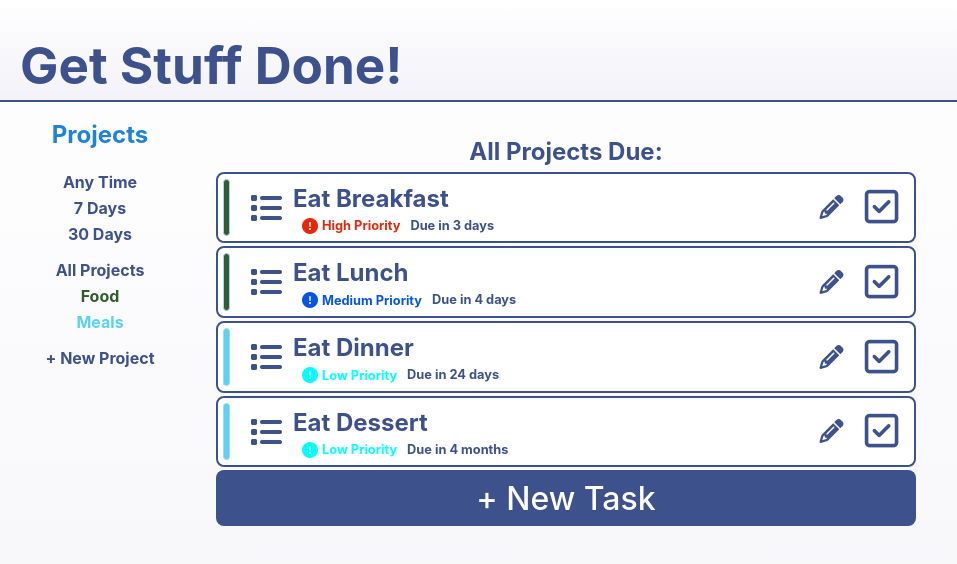
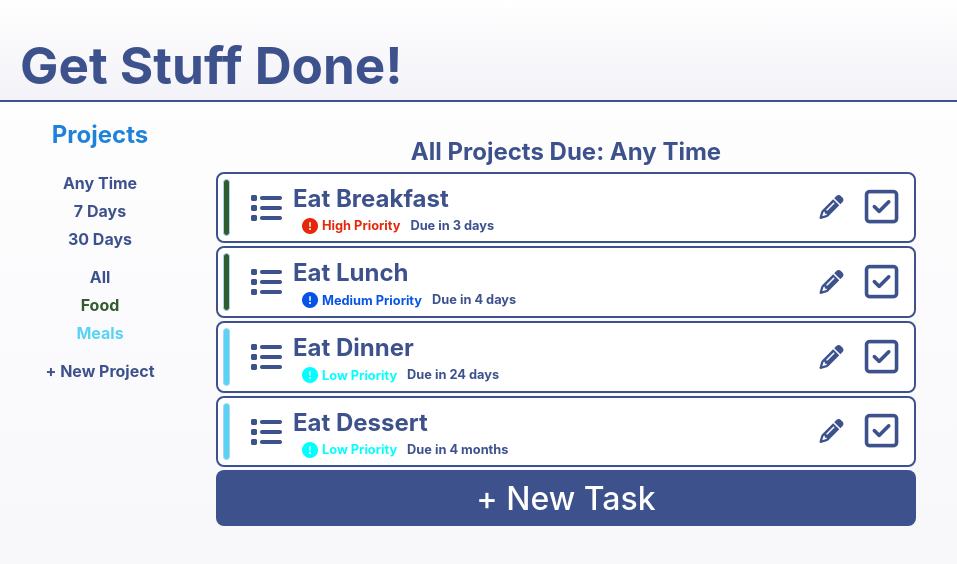
Before and after one commit to RinkM/Odin11-ToDoList-Vite, a React (Vite) app: page / in a window 1280 px wide. Shown: the top 564 px of the page, without its empty margins (0-957 px from the left). Built offline with nearby package versions, Linux system fonts and the light colour scheme.

Commit message:
header text change, fixes filter btns highlight

```diff
--- a/src/DisplayList.jsx
+++ b/src/DisplayList.jsx
@@ -46,7 +46,7 @@ const DisplayList = (props) =>{
     const projectSort = () =>{
       // console.log("projectSort", activeProject.projectName, props.item.projectName)
 
-      if (activeProject.projectName =="All Projects"){
+      if (activeProject.projectName =="All"){
         return true
       } else if (activeProject.projectName == props.item.projectName){
         return true
@@ -56,20 +56,18 @@ const DisplayList = (props) =>{
     }
 
     if (daySort() == true && projectSort() ==true){
-      console.log("both sorts are true.")
       return <TaskHeader hookActiveProject = {[activeProject, setActiveProject]} hookDeadlineFilter = {[deadlineFilter, setDeadlineFilter]} props = {props.item} hookLibrary = {[library, setLibrary]}/>
     } else if (daySort() == false && projectSort() ==true){
-      console.log("DaySorter is false")
+
 
     } else if (daySort() == true && projectSort() ==false){
-      console.log("ProjectSorter is false")
     }
   }
-
+console.log("deadlineFilter", deadlineFilter)
   return (
     <div id = "toDoList">
       <div id = "taskHeaderDiv" style ={{color: activeProject.projectColor}}>
-        <h2>{activeProject.projectName} Due: {deadlineFilter.listText}</h2>
+        <h2>{activeProject.projectName} Projects Due: {deadlineFilter.listText}</h2>
       </div>
       {library.map((item)=>
         <SortItem key ={item.reactKey+Date.now()} item = {item}/>
--- a/src/FilterProjectBtns.jsx
+++ b/src/FilterProjectBtns.jsx
@@ -14,31 +14,35 @@ const FilterProjectBtns = (props) =>{
   const [deadlineFilter, setDeadlineFilter] = props.hookDeadlineFilter
 
 
+  const highlightProjectBtn = (project)=> {
 
-
-  const highlightProjectBtn = (btnID)=> {
+    const activeProject = document.getElementById("project"+project.reactKeyProject)
     const projectList = [...document.getElementById("projectListID").children]
-    // projectList.forEach(button => button.classList.remove("activeProject"))
-
-    const projectBtn = document.getElementById(btnID)
-    projectBtn.classList.add("activeProject")
-
+    projectList.forEach(button => button.classList.remove("activeProject"))
+    activeProject.classList.add("activeProject")
   }
 
-  const projectClick = (name)=>{
-    const projectBtn = document.getElementById(name.reactKeyProject)
-    projectBtn.classList.add("activeProject")
+  const projectClick = (project)=>{
+    console.log("project project",project)
+    highlightProjectBtn(project)
 
-    // highlightProjectBtn(name.reactKeyProject)
-
-    setActiveProject(()=>name)
-    console.log("project name",name)
-    console.log("active-Project", activeProject)
-
+    setActiveProject(project)
   };
 
 
 
+  const filterButtons = projects.map((project) =>{
+    return(
+      <button id = {"project"+project.reactKeyProject}
+        style ={{color: project.projectColor}}
+        className = "projectListItem"
+        key={"projectBtn"+project.reactKeyProject}
+        onClick= {()=>projectClick(project)}>
+        {project.projectName}
+      </button>
+      )
+
+      });
 
 
   const ProjectFilters = (project) =>{
@@ -46,7 +50,7 @@ const FilterProjectBtns = (props) =>{
       <button id = {project.project.reactKeyProject}
         style ={{color: project.project.projectColor}}
         className = "projectListItem"
-        key={Date.now()}
+        key={"key"+Date.now()}
         onClick= {()=>projectClick(project.project)}>
         {project.project.projectName}
       </button>)
@@ -54,17 +58,17 @@ const FilterProjectBtns = (props) =>{
 
   return(
     <div id = "projectListID" className="filterList projectList">
-      {projects.map((project)=>{
-        return <ProjectFilters key = {"key"+project.reactKeyProject} project = {project}/>}
-     )
-    }
-
-
+      {filterButtons}
   </div>)
 
 }
 
 
+// {projects.map((project)=>{
+//   return <ProjectFilters key = {"key"+project.reactKeyProject} project = {project}/>}
+// )
+// }
+
 
 
 export default FilterProjectBtns
--- a/src/FilterTimeBtns.jsx
+++ b/src/FilterTimeBtns.jsx
@@ -8,51 +8,48 @@ const FilterTimeBtns = (props) =>{
   const [activeProject, setActiveProject] = props.hookActiveProject
   const [deadlineFilter, setDeadlineFilter] = props.hookDeadlineFilter
 
-
   const daysList = [
-    {filter:"Any Time", listText:"Any Time", reactID :0},
-    {filter:7, listText:"7 Days",reactID :1},
-    {filter:30, listText:"30 Days",reactID :2}
+    {filter:"Any Time", listText:"Any Time", reactID :0, },
+    {filter:7, listText:"7 Days",reactID :1, },
+    {filter:30, listText:"30 Days",reactID :2, }
   ]
 
-  const FilterButtons = (props)=> {
+
+  const filterButtons = daysList.map((DaysListItem) =>{
     return(
-    <button
-    id = {"timeFilterBtn"+props.DaysListItem.reactID}
-    // style ={{color: "white"}}
-    className = "projectListItem dateSortBtn"
-    onClick= {()=>updateTimeFilter(props.DaysListItem)}>
-    {props.DaysListItem.listText}
-    </button>)
-  }
+      <button
+      id = {"timeFilterBtn"+DaysListItem.reactID}
+      key = {"timeFilterBtn"+DaysListItem.reactID}
+      className = "projectListItem dateSortBtn"
+      onClick= {()=>updateTimeFilter(DaysListItem)}>
+      {DaysListItem.listText}
+      </button>
+    )
 
-  const highlightProjectBtn = (btnID)=> {
-
-    const projectList = [...document.getElementById("projectListID").children]
-    // projectList.forEach(button => button.classList.remove("activeProject"))
-
-    const projectBtn = document.getElementById(btnID)
-    console.log(projectBtn)
-    projectBtn.classList.add("activeProject")
-  }
+      });
 
   const updateTimeFilter = (DaysListItem)=>{
-    highlightProjectBtn("timeFilterBtn"+DaysListItem.reactID)
-    activeProject.time = DaysListItem.filter;
     setDeadlineFilter(DaysListItem)
+    highlightProjectBtn(DaysListItem)
     console.log("DaysListItem", DaysListItem)
   }
 
+  const highlightProjectBtn = (filter)=> {
+    console.log(filter)
+    const activeFilter = document.getElementById("timeFilterBtn"+filter.reactID)
+    const projectList = [...document.getElementById("dateFilterContainer").children]
+    projectList.forEach(button => button.classList.remove("activeProject"))
+    activeFilter.classList.add("activeProject")
+  }
 
 return(
+    <div id = "dateFilterContainer" className="filterList">
+      {filterButtons}
 
-    <div id = "dateFilterContainer" className="filterList">
-      {daysList.map((DaysListItem) =>{
-        return <FilterButtons key = {"filter"+DaysListItem.reactID} DaysListItem = {DaysListItem}/>}
-     )
-    }
+        {/* //  <FilterButtons key = {"filter"+DaysListItem.reactID} DaysListItem = {DaysListItem}/> */}
+
     </div>
+
 )
-
 }
 export default FilterTimeBtns
--- a/src/FormAddTask.jsx
+++ b/src/FormAddTask.jsx
@@ -44,7 +44,12 @@ const FormAddTask = (props)=>{
 
   const AddTaskBtn = () => {
 
-
+    try {
+      const form = document.getElementById("formDiv")
+      form.classList.add("hidden")
+    }catch {
+        console.log("formAddTask Error - no formDiv. Should occur on first load")
+    }finally {}
     return(
         <button className="flex" id = "newTaskBtn" onClick={()=>showForm()}>+ New Task</button>
     )
@@ -71,8 +76,8 @@ const FormAddTask = (props)=>{
 });
 return (
   <div id = "taskFormDiv" className="taskFormContainer backgroundForm">
+
     <AddTaskBtn/>
-
     <div id = "formDiv" className="hidden">
 
     <form id = "taskFormID" className="taskForm addTaskBtn" onSubmit={formik.handleSubmit}>
@@ -133,6 +138,7 @@ return (
 
     </form>
     </div>
+
   </div>
 );
 }
--- a/src/FormEditTask.jsx
+++ b/src/FormEditTask.jsx
@@ -128,7 +128,7 @@ return (
         </select>
       </div>
 
-      <button id = "taskFormBtn" className= "formButton" type="submit">Add Item</button>
+      <button id = "taskFormBtn" className= "formButton" type="submit">Edit Item</button>
 
     </form>
   </div>
--- a/src/index.css
+++ b/src/index.css
@@ -73,8 +73,8 @@ button {
   transition: border-color 0.25s;
 }
 button:hover {
-  border-radius: 2pt solid white;
-  border-color: white;
+  border: 2pt solid #1e82da;
+  border-radius: 8px;
 }
 button:focus,
 button:focus-visible {
@@ -114,6 +114,7 @@ button:focus-visible {
 .projectListItem{
   font-weight: bold;
   color:#3d518c ;
+  border:2pt solid transparent
 
 }
 
@@ -152,7 +153,7 @@ button:focus-visible {
   margin-top: 1em;
   margin-right: auto;
   margin-bottom: 1em;
-  min-width: 400px;
+  min-width: 450px;
   max-width: 700px;
   width: 80%;
 }
@@ -387,7 +388,9 @@ input{
 
 
 .activeProject{
-  border : 2px white solid;
+  border : 2px #1e82da solid;
+  background-color: #1e82da;
+  color:white;
 }
 .flex{
   display: flex;
--- a/src/projectLibrary.jsx
+++ b/src/projectLibrary.jsx
@@ -1,7 +1,7 @@
 
 
 const projectLibrary = [[
-  {projectName: "All Projects",
+  {projectName: "All",
   reactKeyProject:"project0",
   projectColor:"#3d518c",
   time: "All"}
@@ -15,8 +15,9 @@
   reactKeyProject:"project2",
   projectColor: "#5AD2F4",
   time:"All"}
-
-],["All Projects"], ["All Projects", 7,30]]
+],
+{filter:"Any Time", listText:"Any Time", reactID :0},
+["All Projects", 7,30]]
 
 
 
```
